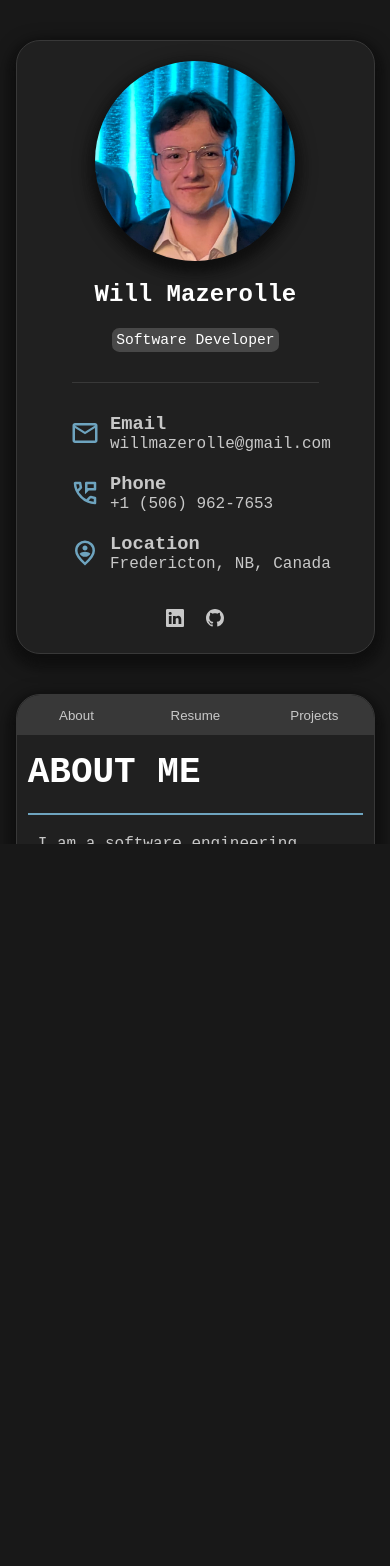
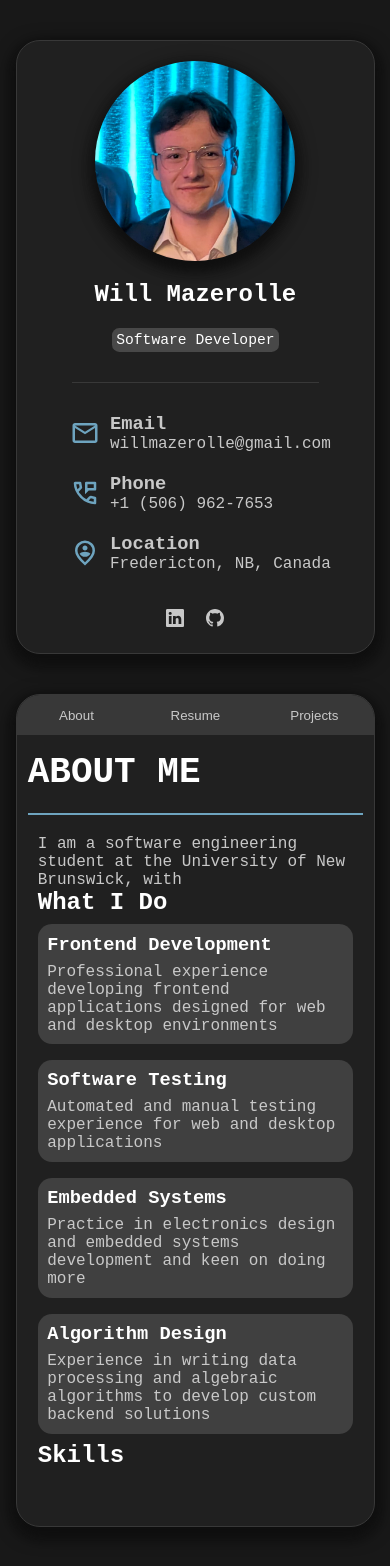
Before and after one commit to WilMaz00602/Portfolio, a Next.js app: page / in a window 390 px wide. Before the commit the page ends 844 px from the top, so only its background shows below. Built offline with nearby package versions, Linux system fonts and the light colour scheme.

Commit message:
Improving Mobile Component Spacing

```diff
--- a/src/app/resources/style/globals.scss
+++ b/src/app/resources/style/globals.scss
@@ -35,11 +35,19 @@ main {
   height: calc(100vh - 80px);
 }
 
+@media only screen and (max-width: var.$tablet-threshold) and (min-width: var.$phone-threshold) {
+  main {
+    height: auto;
+  }
+}
+
 @media only screen and (max-width: var.$phone-threshold) {
   /* For mobile phones: */
-  .main, .left, .right {
+  main, .left, .right {
     width: 100%;
-    margin: auto;
+  }
+  main {
+    height: auto;
   }
 }
 
--- a/src/app/resources/style/info-card.scss
+++ b/src/app/resources/style/info-card.scss
@@ -125,10 +125,12 @@
     #info-card {
         flex-direction: row;
         width: 90%;
-        height: auto;
         margin-left: 10%;
         margin-right: 10%;
 
+        height: fit-content !important;
+        min-height: 0 !important;
+        max-height: none !important;
 
         #info-card-title {
             width: 30%;
--- a/src/app/resources/style/main-content.scss
+++ b/src/app/resources/style/main-content.scss
@@ -66,20 +66,38 @@
 @media only screen and (max-width: var.$tablet-threshold) and (min-width: var.$phone-threshold) {
     #main-content {
         width: 90%;
-        margin-left: 5%;
-        margin-right: 5%;
+        margin: 0 5%;
+
+        height: auto !important;
+        min-height: 0 !important;
+        max-height: none !important;
+
+        .tab-container {
+            position: static !important;
+            height: auto !important;
+            > div {
+                position: static !important;
+                height: auto !important;
+            }
+        }
     }
 }
 
 @media only screen and (max-width: var.$phone-threshold) {
     #main-content {
         width: 100%;
-        margin-left: 4%;
-        margin-right: 4%;
+
+        height: auto !important;
+        min-height: 0 !important;
+        max-height: none !important;
+        margin: 0 4%;
 
         .tab-container {
-
-            div {
+            position: static !important;
+            height: auto !important;
+            > div {
+                position: static !important;
+                height: auto !important;
                 article {
                     section {
                         margin-left: 3%;
```
